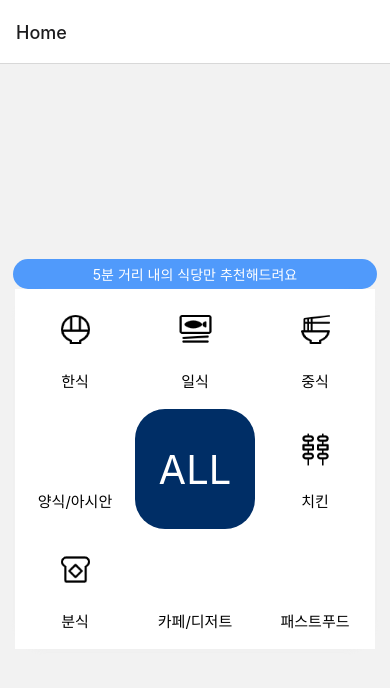
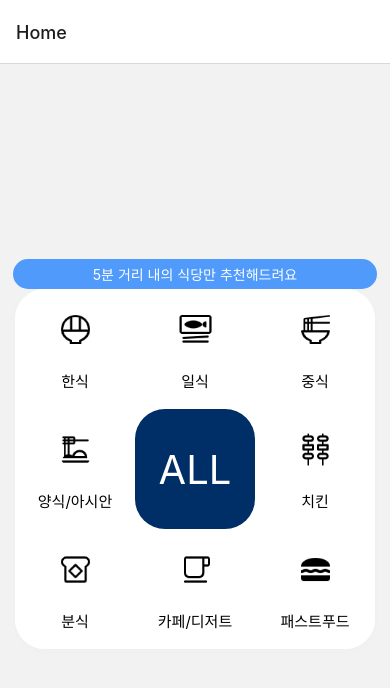
Before and after one commit to egomogo/front-end, a React Native app: screen / in a window 390 px wide. Shown: the top 688 px of the page. Built offline with nearby package versions, Linux system fonts and the light colour scheme.

Commit message:
[REFACTORING] RandomButton.js 리팩토링

```diff
--- a/src/components/common/RandomButton.js
+++ b/src/components/common/RandomButton.js
@@ -3,9 +3,9 @@ import { TouchableOpacity, Text, Image, StyleSheet, View } from 'react-native';
 import { useNavigation } from '@react-navigation/native';
 import { useState } from 'react';
 import { NavContents } from '../../constants/NavContent';
-import { category, dummyData } from '../constants';
+import { foodCategory, dummyData } from '../../constants/Food';
 
-const RandomButton = ({ category }) => {
+const RandomButton = ({ category, img }) => {
   const navigation = useNavigation();
   const [isSelected, setIsSelected] = useState(false);
 
@@ -20,36 +20,17 @@ const RandomButton = ({ category }) => {
   const handlePress = () => {
     navigation.navigate(NavContents.RandomBox.name, { category });
   };
-  let customStyle;
-  switch (category) {
-    case category.KOREAN:
-      customStyle = { borderTopLeftRadius: 30 };
-      break;
-    case category.WESTERN_ASIAN:
-      customStyle = { borderTopRightRadius: 30 };
-      break;
-    case category.CHINESE:
-      customStyle = { borderBottomLeftRadius: 30 };
-      break;
-    case category.SNACKS:
-      customStyle = { borderBottomRightRadius: 30 };
-      break;
-    case category.ALL:
-      customStyle = { borderRadius: 30 };
-      break;
-    default:
-      customStyle = {};
-      break;
-  }
-  const imageSource = getImageForCategory(category);
+
   const buttonStyle = isSelected
-    ? [styles.randombutton, customStyle, styles.randombuttonselected]
-    : category === 'ALL'
-    ? [styles.allButton, customStyle]
-    : [styles.randombutton, customStyle];
+    ? [styles.randombutton, styles.randombuttonselected]
+    : category === foodCategory.ALL.name
+    ? styles.allButton
+    : styles.randombutton;
 
   const textStyle =
-    category === 'ALL' ? styles.allButtonText : styles.randombuttonText;
+    category === foodCategory.ALL.name
+      ? styles.allButtonText
+      : styles.randombuttonText;
 
   return (
     <TouchableOpacity
@@ -59,34 +40,11 @@ const RandomButton = ({ category }) => {
       onPress={handlePress}
     >
       <View style={styles.imageContainer}>
-        {imageSource && <Image source={imageSource} style={styles.image} />}
+        {img && <Image source={img} style={styles.image} />}
       </View>
       <Text style={textStyle}>{category}</Text>
     </TouchableOpacity>
   );
-};
-
-const getImageForCategory = (category) => {
-  switch (category) {
-    case '분식':
-      return require('../../../assets/dining.png');
-    case '일식':
-      return require('../../../assets/japan.png');
-    case '양식,아시안':
-      return require('../../../assets/asia.png');
-    case '치킨':
-      return require('../../../assets/meat.png');
-    case '한식':
-      return require('../../../assets/korea.png');
-    case '중식':
-      return require('../../../assets/china.png');
-    case '카페':
-      return require('../../../assets/cafe.png');
-    case '간편식':
-      return require('../../../assets/fast_food.png');
-    default:
-      return null;
-  }
 };
 
 const styles = StyleSheet.create({
@@ -94,6 +52,7 @@ const styles = StyleSheet.create({
     backgroundColor: 'white',
     width: 120,
     height: 120,
+    borderRadius: 30,
   },
   allButton: {
     backgroundColor: '#002E66',
--- a/src/components/home/CategorySelect.js
+++ b/src/components/home/CategorySelect.js
@@ -1,12 +1,14 @@
 import { View, StyleSheet } from 'react-native';
 import RandomButton from '../common/RandomButton';
-import { category } from '../../constants/Food';
+import { foodCategory } from '../../constants/Food';
 
 const CategorySelect = () => {
   return (
     <View style={styles.homegridContainer}>
-      {Object.values(category).map((item) => {
-        return <RandomButton category={item} />;
+      {Object.values(foodCategory).map((item) => {
+        return (
+          <RandomButton key={item.name} category={item.name} img={item.img} />
+        );
       })}
     </View>
   );
--- a/src/constants/Food.js
+++ b/src/constants/Food.js
@@ -1,23 +1,43 @@
-export const category = {
-  KOREAN: '한식',
-  JAPANESE: '일식',
-  CHINESE: '중식',
-  WESTERN_ASIAN: '양식/아시안',
-  ALL: 'ALL',
-  CHICKEN: '치킨',
-  SNACKS: '분식',
-  CAFE: '카페/디저트',
-  FASTFOOD: '패스트푸드',
+import korea from '../../assets/korea.png';
+import japan from '../../assets/japan.png';
+import china from '../../assets/china.png';
+import asia from '../../assets/asia.png';
+import meat from '../../assets/meat.png';
+import dining from '../../assets/dining.png';
+import cafe from '../../assets/cafe.png';
+import fast_food from '../../assets/fast_food.png';
+
+export const foodCategory = {
+  KOREAN: { name: '한식', img: korea },
+  JAPANESE: { name: '일식', img: japan },
+  CHINESE: { name: '중식', img: china },
+  WESTERN_ASIAN: { name: '양식/아시안', img: asia },
+  ALL: { name: 'ALL', img: null },
+  CHICKEN: { name: '치킨', img: meat },
+  SNACKS: { name: '분식', img: dining },
+  CAFE: { name: '카페/디저트', img: cafe },
+  FASTFOOD: { name: '패스트푸드', img: fast_food },
 };
 
 export const dummyData = {
-  [category.KOREAN]: ['떡볶이', '김밥', '라면', '비빔밥', '육회비빔밥'],
-  [category.JAPANESE]: ['초밥', '라멘'],
-  [category.CHINESE]: ['짜장면', '짬뽕'],
-  [category.WESTERN_ASIAN]: ['파스타', '피자'],
-  [category.CHICKEN]: ['땅땅치킨', '교촌'],
-  [category.ALL]: ['햄버거', '핫도그'],
-  [category.SNACKS]: ['떡볶이', '핫도그', '어묵'],
-  [category.CAFE]: ['아메리카노', '카페라떼', '카푸치노', '플랫화이트'],
-  [category.FASTFOOD]: ['삼각김밥', '도시락'],
+  [foodCategory.KOREAN.name]: [
+    '떡볶이',
+    '김밥',
+    '라면',
+    '비빔밥',
+    '육회비빔밥',
+  ],
+  [foodCategory.JAPANESE.name]: ['초밥', '라멘'],
+  [foodCategory.CHINESE.name]: ['짜장면', '짬뽕'],
+  [foodCategory.WESTERN_ASIAN.name]: ['파스타', '피자'],
+  [foodCategory.CHICKEN.name]: ['땅땅치킨', '교촌'],
+  [foodCategory.ALL.name]: ['햄버거', '핫도그'],
+  [foodCategory.SNACKS.name]: ['떡볶이', '핫도그', '어묵'],
+  [foodCategory.CAFE.name]: [
+    '아메리카노',
+    '카페라떼',
+    '카푸치노',
+    '플랫화이트',
+  ],
+  [foodCategory.FASTFOOD.name]: ['삼각김밥', '도시락'],
 };
```
